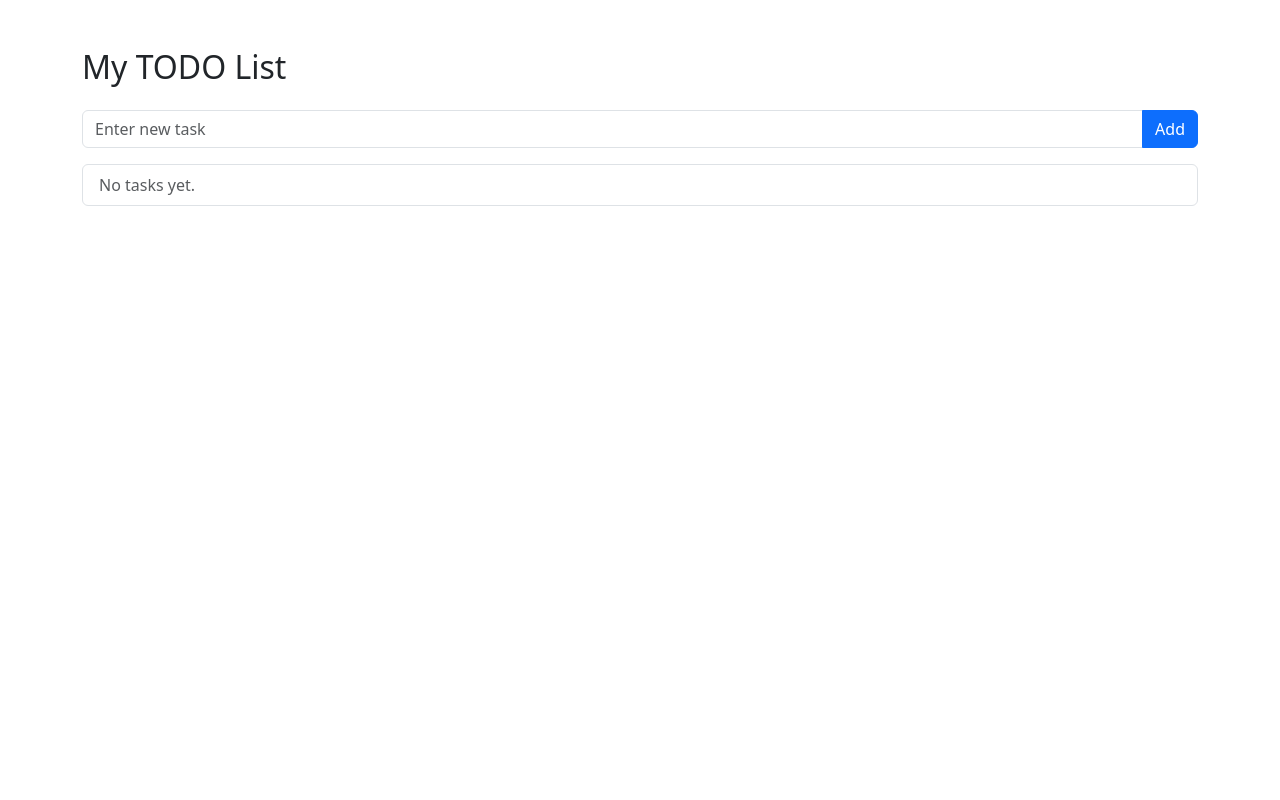
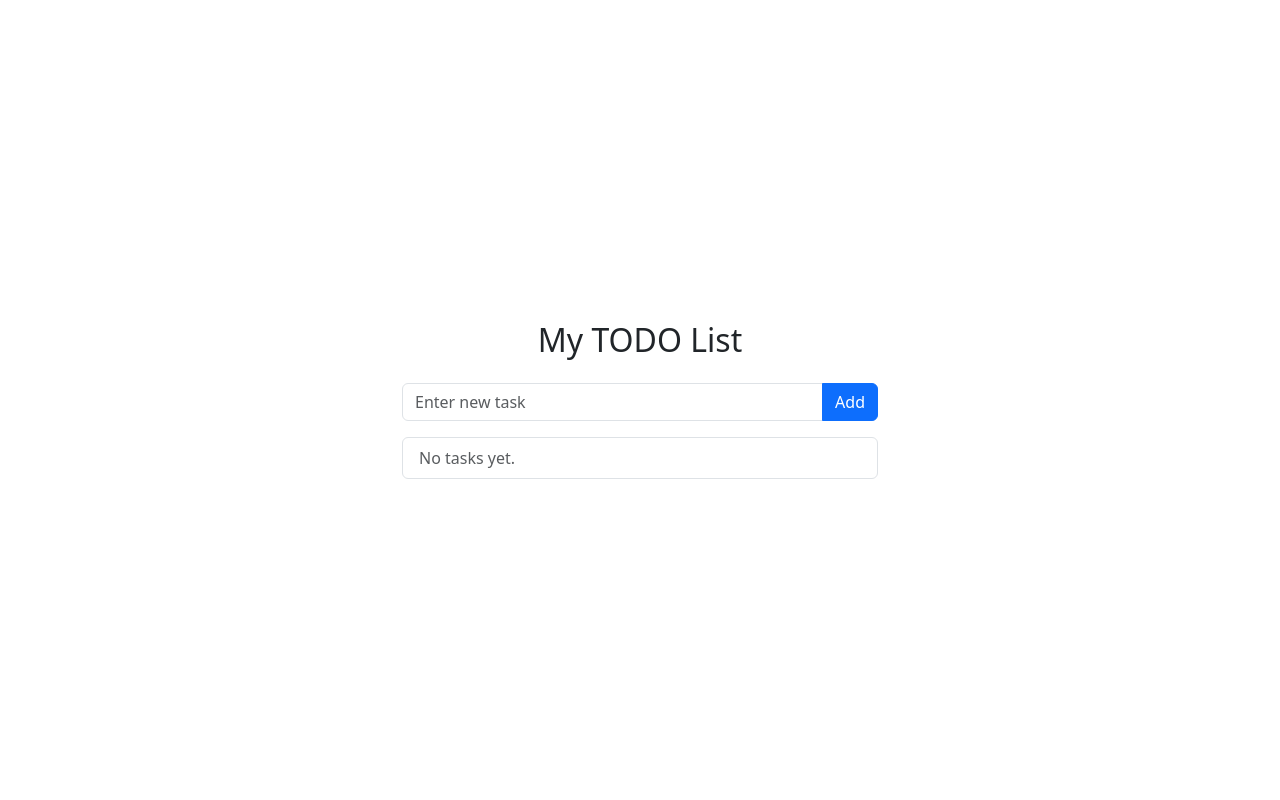
Before and after one commit to jthhn/TodoApp, a Flask app: page / in a window 1280 px wide. Run offline with Flask 3, Linux system fonts and the light colour scheme; parts of the project's set-up code (start-up, migrations or seed data) failed here and were passed over.

Commit message:
App done centered elements

```diff
--- a/templates/index.html
+++ b/templates/index.html
@@ -6,9 +6,11 @@
     <!-- Bootstrap CSS -->
     <link href="https://cdn.jsdelivr.net/npm/bootstrap@5.3.0/dist/css/bootstrap.min.css" rel="stylesheet">
 </head>
-<body>
-<div class="container mt-5">
-    <h2 class="mb-4">My TODO List</h2>
+<body class="d-flex justify-content-center align-items-center" style="height: 100vh;">
+
+<!-- Centered Container -->
+<div class="container" style="max-width: 500px;">
+    <h2 class="mb-4 text-center">My TODO List</h2>
 
     <!-- Form to add task -->
     <form action="/add" method="POST" class="mb-3">
```
